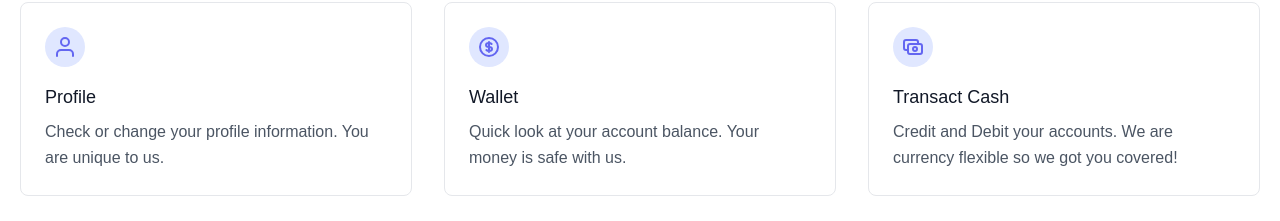
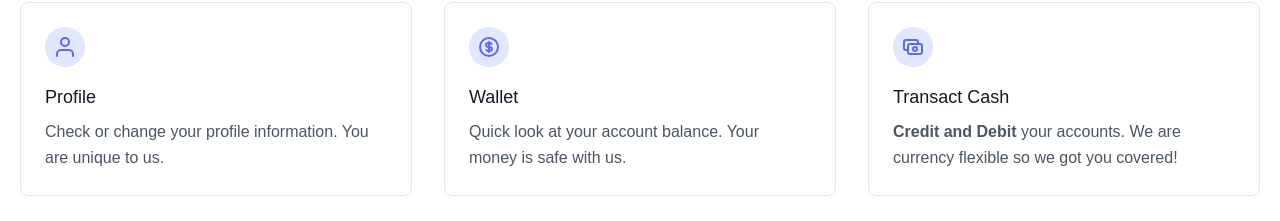
Before and after one commit to jaysonmulwa/currency-exchange-app, a Nuxt app in the folder nuxt-fe-service/: page /home in a window 1280 px wide. Shown: the part 300-521 px from the top of the page. Built offline with nearby package versions, Linux system fonts and the light colour scheme.

Commit message:
fix: home page

```diff
--- a/nuxt-fe-service/components/Home.vue
+++ b/nuxt-fe-service/components/Home.vue
@@ -3,7 +3,7 @@
   <section class="text-gray-600 body-font">
     <div class="container px-5 pt-12 mx-auto">
       <div class="flex flex-wrap w-full flex-row justify-between">
-        <span>
+        <span class="flex flex-row">
           <NuxtLink to="/profile">
           <div class="w-10 h-10 inline-flex items-center justify-center rounded-full bg-indigo-100 text-indigo-500 mb-4">
             <svg fill="none" stroke="currentColor" stroke-linecap="round" stroke-linejoin="round" stroke-width="2" class="w-6 h-6" viewBox="0 0 24 24">
@@ -11,6 +11,7 @@
             </svg>
           </div>
           </NuxtLink>
+          <!--<p class="pl-2 pt-2 leading-relaxed text-base">Welcome, Jayson.</p>-->
         </span>
         <span>
           <NuxtLink to="/login">
@@ -66,7 +67,7 @@
               </svg>
             </div>
             <h2 class="text-lg text-gray-900 font-medium title-font mb-2">Transact Cash</h2>
-            <p class="leading-relaxed text-base w-full">Credit and Debit your accounts. We are currency flexible so we got you covered!</p>
+            <p class="leading-relaxed text-base w-full"><b>Credit and Debit</b> your accounts. We are currency flexible so we got you covered!</p>
           </div>
         </NuxtLink>
       </div>
```
